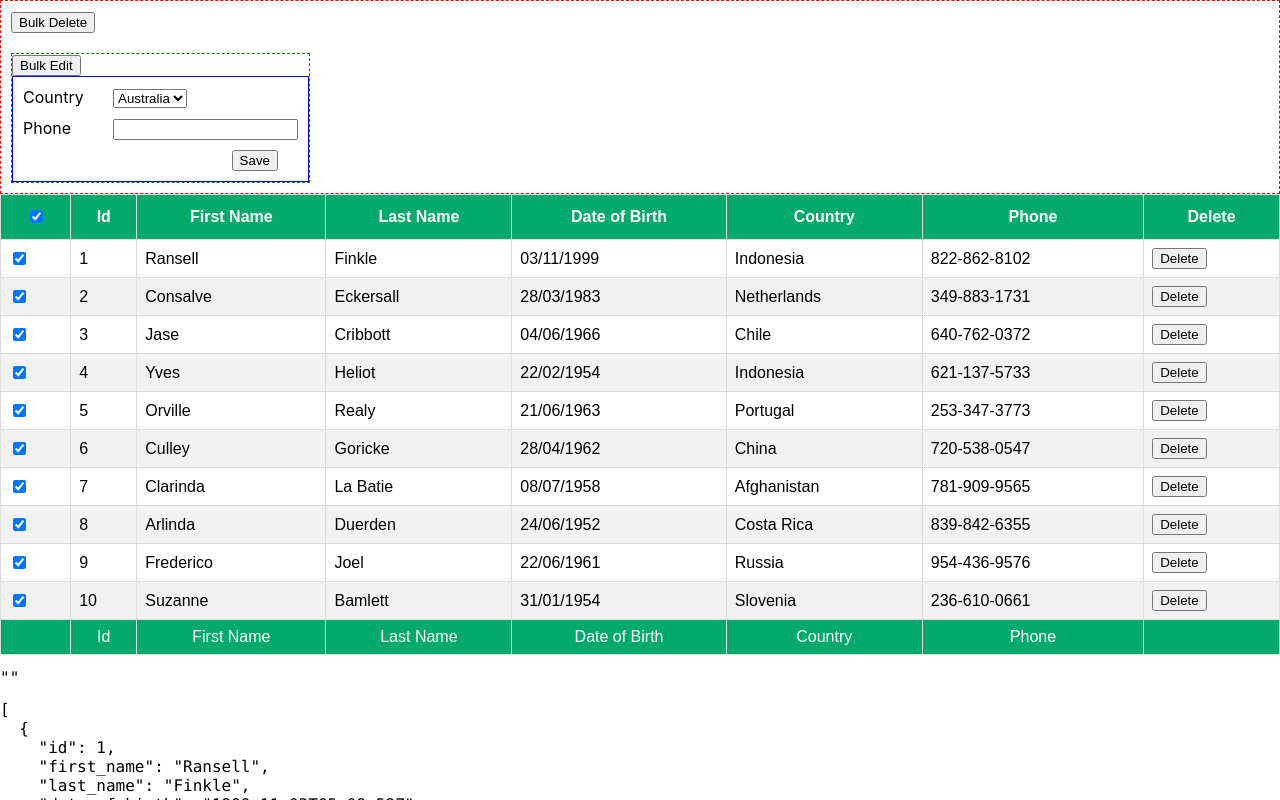
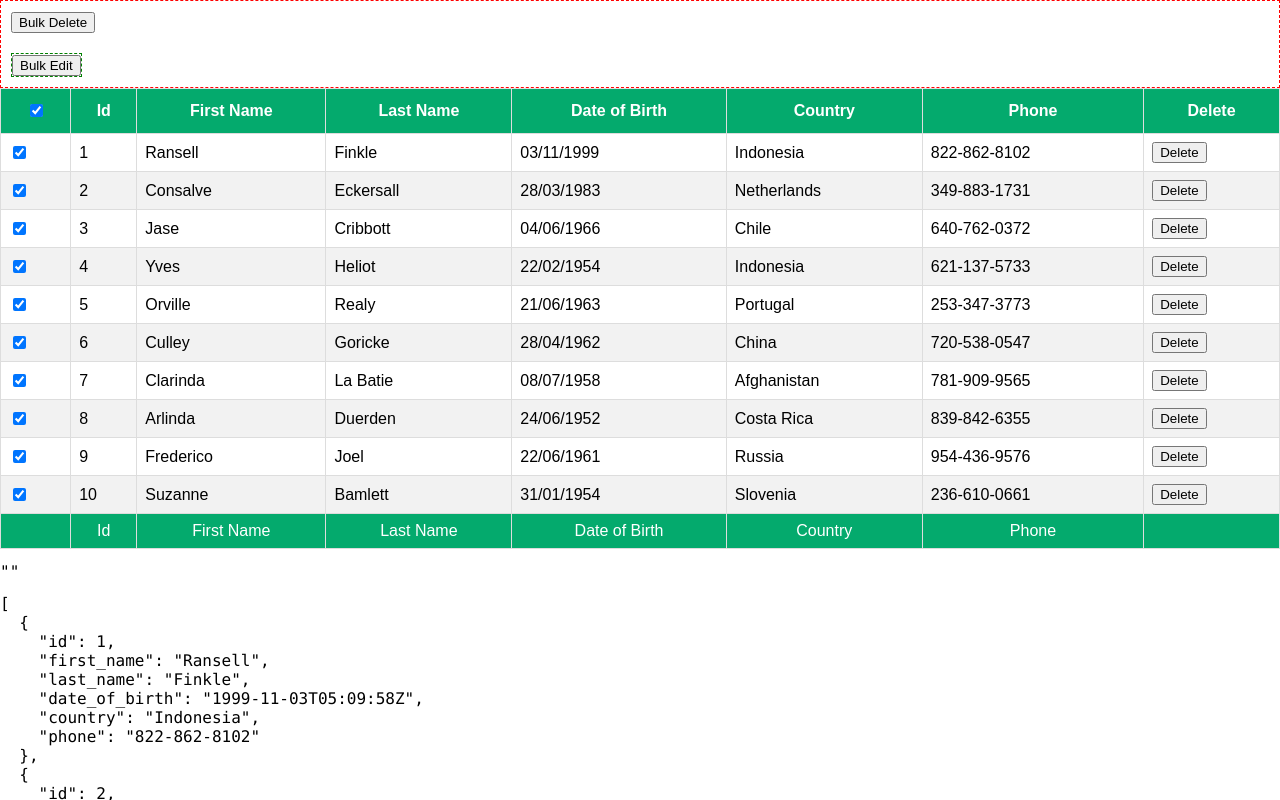
Before and after one commit to neerajg1320/react-table-demo, a React (Create React App) app: page / in a window 1280 px wide. Both pictures are taken after a click on the checkbox 36 px from the left and 22 px from the top of the page. Shown: the top 800 px of the page. Built offline with nearby package versions, Linux system fonts and the light colour scheme; the HTML template or start-up script is replaced by a standard one.

Commit message:
Created the child relative to the parent div

```diff
--- a/src/components/rows/SelectedRowsBox.js
+++ b/src/components/rows/SelectedRowsBox.js
@@ -1,11 +1,16 @@
 import {useEffect, useState} from "react";
 
-const SelectedRowsEdit = ({ selectedFlatRows, columns }) => {
+const SelectedRowsBox = ({ selectedFlatRows, columns }) => {
   const [bulkColumns, setBulkColumns] = useState([]);
+  const [expanded, setExpanded] = useState(false)
 
   useEffect(() => {
     setBulkColumns(columns.filter(col => col.bulk));
   }, [columns]);
+
+  const handleBulkEditClick = () => {
+    setExpanded(!expanded);
+  }
 
   return (
     <div
@@ -28,12 +33,14 @@ const SelectedRowsEdit = ({ selectedFlatRows, columns }) => {
           display:"flex",
           flexDirection:"column",
           border:"1px dashed green",
+          position: "relative"
         }}>
           <div>
-            <button>Bulk Edit</button>
+            <button onClick={handleBulkEditClick}>Bulk Edit</button>
           </div>
 
           {/* Columns and Save button, can be part of expandable*/}
+          {expanded &&
           <div
               style={{
                 padding:"10px",
@@ -41,6 +48,10 @@ const SelectedRowsEdit = ({ selectedFlatRows, columns }) => {
                 flexDirection:"column",
                 gap:"10px",
                 border:"1px solid blue",
+                position: "absolute",
+                left: "40px",
+                top: "25px",
+                backgroundColor: "white"
               }}
           >
             {/* We can try grid here*/}
@@ -67,8 +78,8 @@ const SelectedRowsEdit = ({ selectedFlatRows, columns }) => {
             }}>
               <button>Save</button>
             </div>
-          </div> {/* Columns + Save button */}
-
+          </div>
+          }
         </div>
       </div>
       )}
@@ -77,4 +88,4 @@ const SelectedRowsEdit = ({ selectedFlatRows, columns }) => {
   );
 }
 
-export default SelectedRowsEdit;
+export default SelectedRowsBox;
--- a/src/components/rows/row-delete/RowDeleteTable.js
+++ b/src/components/rows/row-delete/RowDeleteTable.js
@@ -5,7 +5,7 @@ import {useCallback, useEffect, useMemo, useState} from "react";
 import '../../table.css';
 import {RowCheckbox} from "../RowCheckbox";
 import {ShowObject} from "../../show";
-import SelectedRowsEdit from "../SelectedRowsBox";
+import SelectedRowsBox from "../SelectedRowsBox";
 
 export const RowDeleteTable = () => {
   const columns = useMemo(() => COLUMNS, []);
@@ -78,7 +78,7 @@ export const RowDeleteTable = () => {
   return (
       <>
       {selectedFlatRows.length > 0 &&
-          <SelectedRowsEdit {...{selectedFlatRows, columns}} />
+          <SelectedRowsBox {...{selectedFlatRows, columns}} />
       }
       <table {...getTableProps()}>
         <thead>
```
